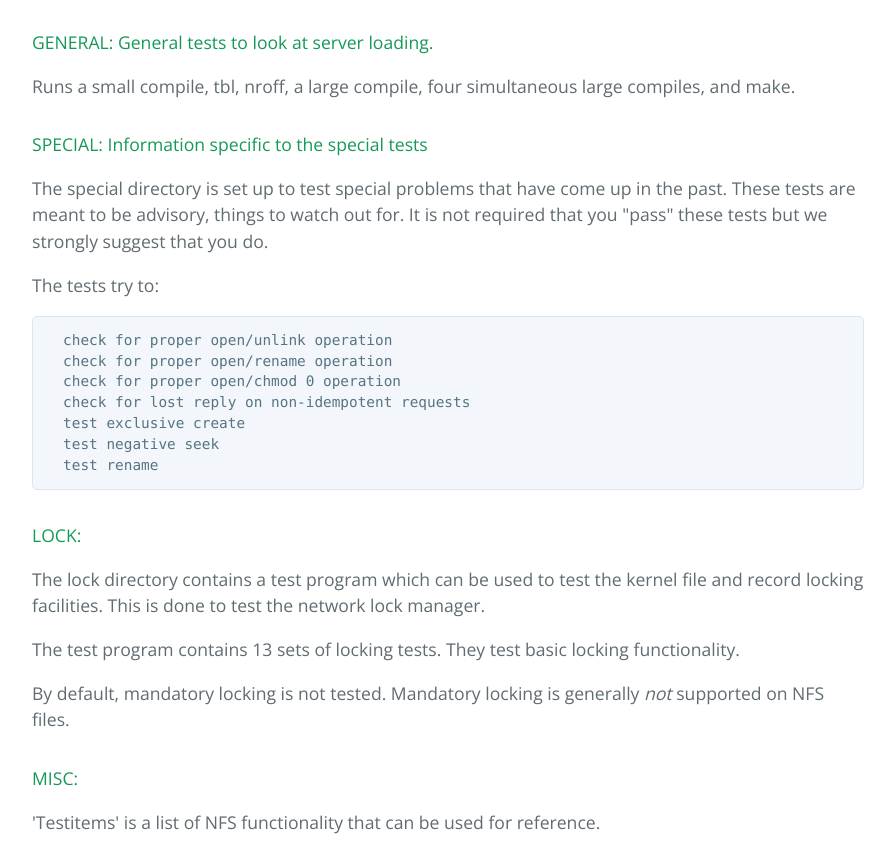
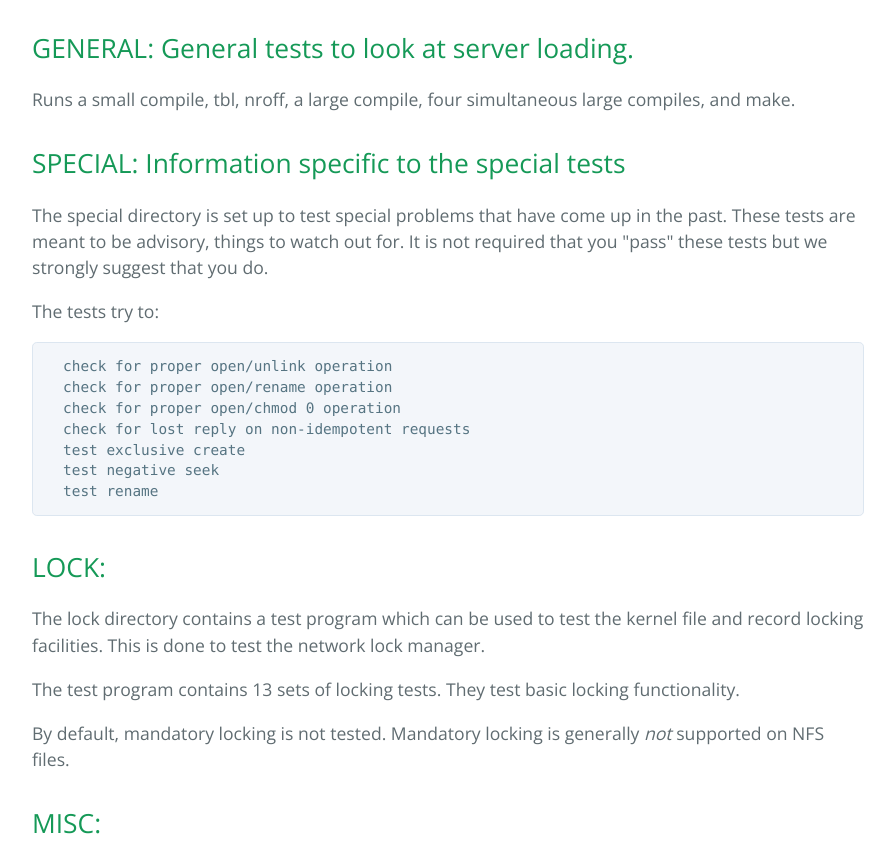
Before and after one commit to thombashi/Connectathon_README, a plain HTML site: page index.html in a window 1280 px wide. Shown: the part 11027-11874 px from the top of the page, without its empty margins (192-1087 px from the left). Drawn offline with nearby package versions, Linux system fonts and the light colour scheme.

```diff
--- a/index.html
+++ b/index.html
@@ -553,14 +553,14 @@
 (statfs).  For the -f option, the statfs is done once.  For other
 options, the statfs is done 1500 times.</p>
 
-<h4>
-<a id="general--general-tests-to-look-at-server-loading" class="anchor" href="#general--general-tests-to-look-at-server-loading" aria-hidden="true"><span class="octicon octicon-link"></span></a>GENERAL:  General tests to look at server loading.</h4>
+<h2>
+<a id="general--general-tests-to-look-at-server-loading" class="anchor" href="#general--general-tests-to-look-at-server-loading" aria-hidden="true"><span class="octicon octicon-link"></span></a>GENERAL:  General tests to look at server loading.</h2>
 
 <p>Runs a small compile, tbl, nroff, a large compile, four simultaneous
 large compiles, and make.</p>
 
-<h4>
-<a id="special--information-specific-to-the-special-tests" class="anchor" href="#special--information-specific-to-the-special-tests" aria-hidden="true"><span class="octicon octicon-link"></span></a>SPECIAL:  Information specific to the special tests</h4>
+<h2>
+<a id="special--information-specific-to-the-special-tests" class="anchor" href="#special--information-specific-to-the-special-tests" aria-hidden="true"><span class="octicon octicon-link"></span></a>SPECIAL:  Information specific to the special tests</h2>
 
 <p>The special directory is set up to test special problems that have come
 up in the past.  These tests are meant to be advisory, things to watch
@@ -578,8 +578,8 @@
   test rename
 </code></pre>
 
-<h4>
-<a id="lock" class="anchor" href="#lock" aria-hidden="true"><span class="octicon octicon-link"></span></a>LOCK:</h4>
+<h2>
+<a id="lock" class="anchor" href="#lock" aria-hidden="true"><span class="octicon octicon-link"></span></a>LOCK:</h2>
 
 <p>The lock directory contains a test program which can be used to test
 the kernel file and record locking facilities.  This is done to test
@@ -591,8 +591,8 @@
 <p>By default, mandatory locking is not tested.  Mandatory locking is
 generally <em>not</em> supported on NFS files.</p>
 
-<h4>
-<a id="misc" class="anchor" href="#misc" aria-hidden="true"><span class="octicon octicon-link"></span></a>MISC:</h4>
+<h2>
+<a id="misc" class="anchor" href="#misc" aria-hidden="true"><span class="octicon octicon-link"></span></a>MISC:</h2>
 
 <p>'Testitems' is a list of NFS functionality that can be used for
 reference.</p>
```
Also changed, not shown: params.json (+1 -1 lines).
